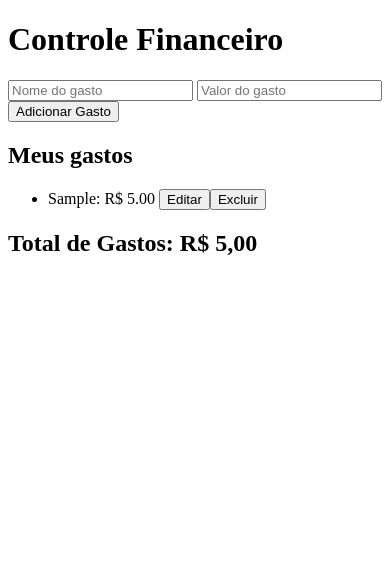
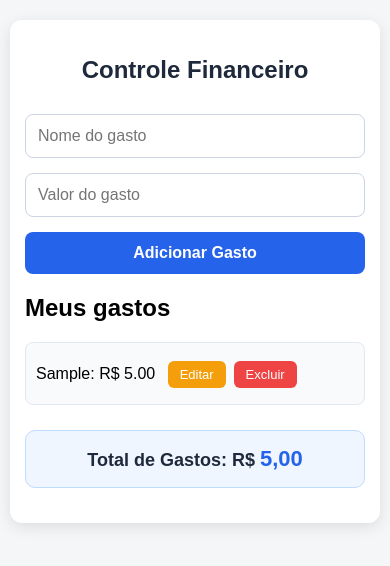
Before and after one commit to luiz-Gustavo-beep/controle-financeiro, a plain HTML site: page index.html in a window 390 px wide. Both pictures are taken after typing "Sample", "5" into the empty fields and a click on the button "Adicionar Gasto". Drawn offline with Linux system fonts and the light colour scheme.

Commit message:
style: adiciona estilização e responsividade ao controle financeiro

```diff
--- a/index.html
+++ b/index.html
@@ -3,10 +3,13 @@
 <head>
     <meta charset="UTF-8">
     <meta name="viewport" content="width=device-width, initial-scale=1.0">
+    <link rel="stylesheet" href="style.css">
     <title>Document</title>
 </head>
 <body>
-    <h1>Controle Financeiro</h1>
+    <div class="container">
+        <h1>Controle Financeiro</h1>
+
 
     <input type="text" id="nomeGasto" placeholder="Nome do gasto">
     <input type="number" id="valorGasto" placeholder="Valor do gasto">
@@ -16,7 +19,7 @@
     <h2>Meus gastos</h2>
     <ul id="listaGastos"></ul>
 
-   <h2>Total de Gastos: R$ <span id="totalGastos">0,00</span></h2>
+   <h2>Total de Gastos: R$ <span id="totalGastos">0,00</span></h2></div>
 
     <script src="script.js"></script>
 </body>
--- a/script.js
+++ b/script.js
@@ -120,5 +120,3 @@ function excluirGasto(indice) {
 
 // Exibe os gastos ao abrir a página
 atualizarLista();
-
-console.log(gastos);
--- a/style.css
+++ b/style.css
@@ -0,0 +1,152 @@
+body {
+    background-color: #f4f6f8;
+    font-family: Arial, sans-serif;
+    display: flex;
+    justify-content: center;
+    align-items: flex-start;
+    min-height: 100vh;
+    margin: 0;
+    padding: 40px 20px;
+    box-sizing: border-box;
+
+}
+
+.container {
+    background-color: #ffffff;
+    with: 100%;
+    max-width: 500px;
+    padding: 30px;
+    border-radius: 12px;
+    box-shadow: 0 4px 15px rgba(0, 0, 0, 0.1);
+    box-sizing: border-box;
+}
+
+h1 {
+    text-align: center;
+    color: #1e293b;
+    font-size: 28px;
+    margin-bottom: 30px;
+}
+
+input {
+    width: 100%;
+    padding: 12px;
+    margin-bottom: 15px;
+    border: 1px solid #cbd5e1;
+    border-radius: 8px;
+    font-size: 16px;
+    box-sizing: border-box;
+}
+
+input:focus {
+    border-color: none;
+    outline: #2563eb;
+}
+
+
+#btnAdicionar {
+    width: 100%;
+    padding: 12px;
+    background-color: #2563eb;
+    color: white;
+    border: none;
+    border-radius: 8px;
+    font-size: 16px;
+    font-weight: bold;
+    cursor: pointer;
+    transition: background-color 0.3s ease;
+}
+
+#btnAdicionar:hover {
+    background-color: #1d4ed8;
+}
+
+
+#listaGastos {
+    list-style: none;
+    padding: 0;
+    margin-top: 20px;
+}
+
+#listaGastos li {
+    background-color: #f8fafc;
+    padding: 12px;
+    margin-bottom: 10px;
+    border-radius: 8px;
+    border: 1px solid #e2e8f0;
+    line-height: 2.5;
+}
+
+#listaGastos button {
+    padding: 6px 12px;
+    margin-left: 8px;
+    border: none;
+    border-radius: 6px;
+    cursor: pointer;
+    font-size: 13px;
+}
+
+#listaGastos button:first-of-type {
+    background-color: #f59e0b;
+    color: white;
+}
+
+#listaGastos button:last-of-type {
+    background-color: #ef4444;
+    color: white;
+}
+
+#listaGastos button:hover {
+    opacity: 0.85;
+}
+
+
+#totalGastos {
+    color: #2563eb;
+    font-weight: bold;
+    font-size: 26px;
+}
+
+h2:has(#totalGastos) {
+    background-color: #eff6ff;
+    padding: 20px;
+    border-radius: 10px;
+    text-align: center;
+    color: #1e293b;
+    font-size: 20px;
+    margin-top: 25px;
+    border: 1px solid #bfdbfe;
+}
+
+
+@media (max-width: 600px) {
+    body {
+        padding: 20px 10px;
+    }
+
+    .container {
+        padding: 20px 15px;
+    }
+
+    h1 {
+        font-size: 24px;
+    }
+
+    #listaGastos li {
+        padding: 10px;
+        overflow-wrap: anywhere;
+    }
+
+    #listaGastos button {
+        margin-top: 8px;
+    }
+
+    h2:has(#totalGastos) {
+        font-size: 18px;
+        padding: 15px;
+    }
+
+    #totalGastos {
+        font-size: 22px;
+    }
+}
```
